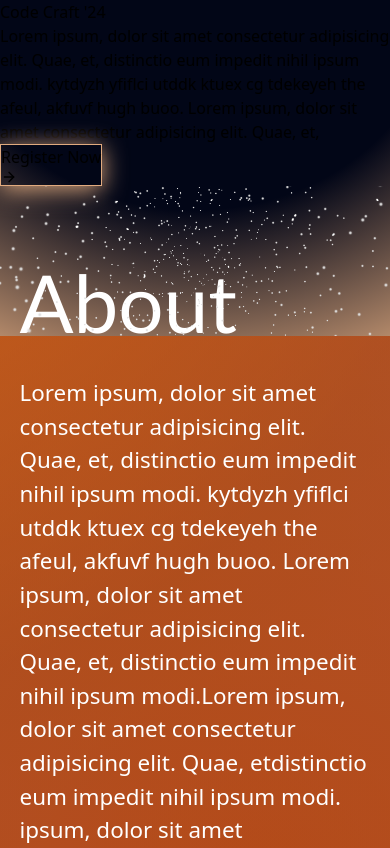
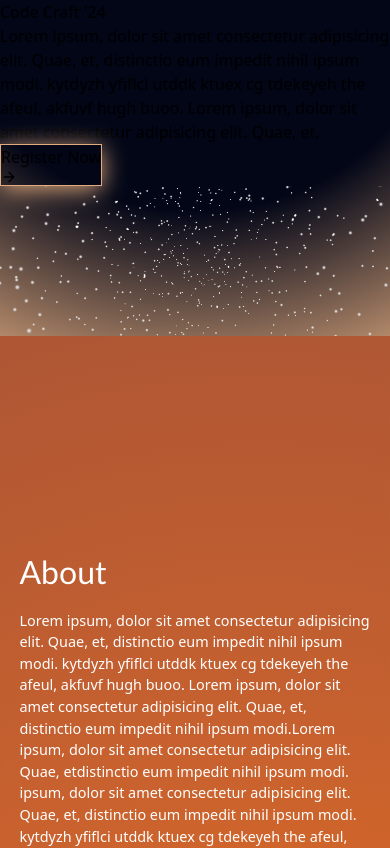
Before and after one commit to joeabrahamk/Code-Craft, a React (Vite) app: page / in a window 390 px wide. Shown: the top 848 px of the page. Built offline with nearby package versions, Linux system fonts and the light colour scheme.

Commit message:
mobile view for mobile added

```diff
--- a/src/App.css
+++ b/src/App.css
@@ -6,10 +6,10 @@
     justify-content: center;
     height: 100vh;
     background: radial-gradient(circle at 30% 40%, #E5601Ccc, rgba(139, 0, 0, 0.431) 50%),
-                radial-gradient(circle at 50% 50%, rgba(184, 134, 11, 0.8), rgba(184, 135, 11, 0.475) 50%),
+                radial-gradient(circle at 50% 50%, #eaac0fcc, rgba(184, 135, 11, 0.475) 50%),
                 radial-gradient(circle at 80% 80%, #E5601Ccc, rgba(139, 0, 0, 0.348) 50%);
     background-size: 300% 300%;
-    animation: bubbleGradientAnimation 10s ease infinite;
+    animation: bubbleGradientAnimation 7s ease infinite;
     text-align: left;
     color: white;
     padding: 5%;
@@ -44,3 +44,33 @@
     padding-top: 5%;
     scale: 0;
 }
+
+
+/* Media Queries */
+@media (max-width: 768px) {
+    .About-container h1 {
+        font-size: 3rem; /* Smaller font size for smaller screens */
+    }
+
+    .About-container p {
+        font-size: 1.2rem; /* Smaller font size for smaller screens */
+    }
+
+    .abthr {
+        padding-top: 3%;
+    }
+}
+
+@media (max-width: 480px) {
+    .About-container h1 {
+        font-size: 2rem; /* Even smaller font size for very small screens */
+    }
+
+    .About-container p {
+        font-size: .9rem; /* Even smaller font size for very small screens */
+    }
+
+    .abthr {
+        padding-top: 2%;
+    }
+}
```
